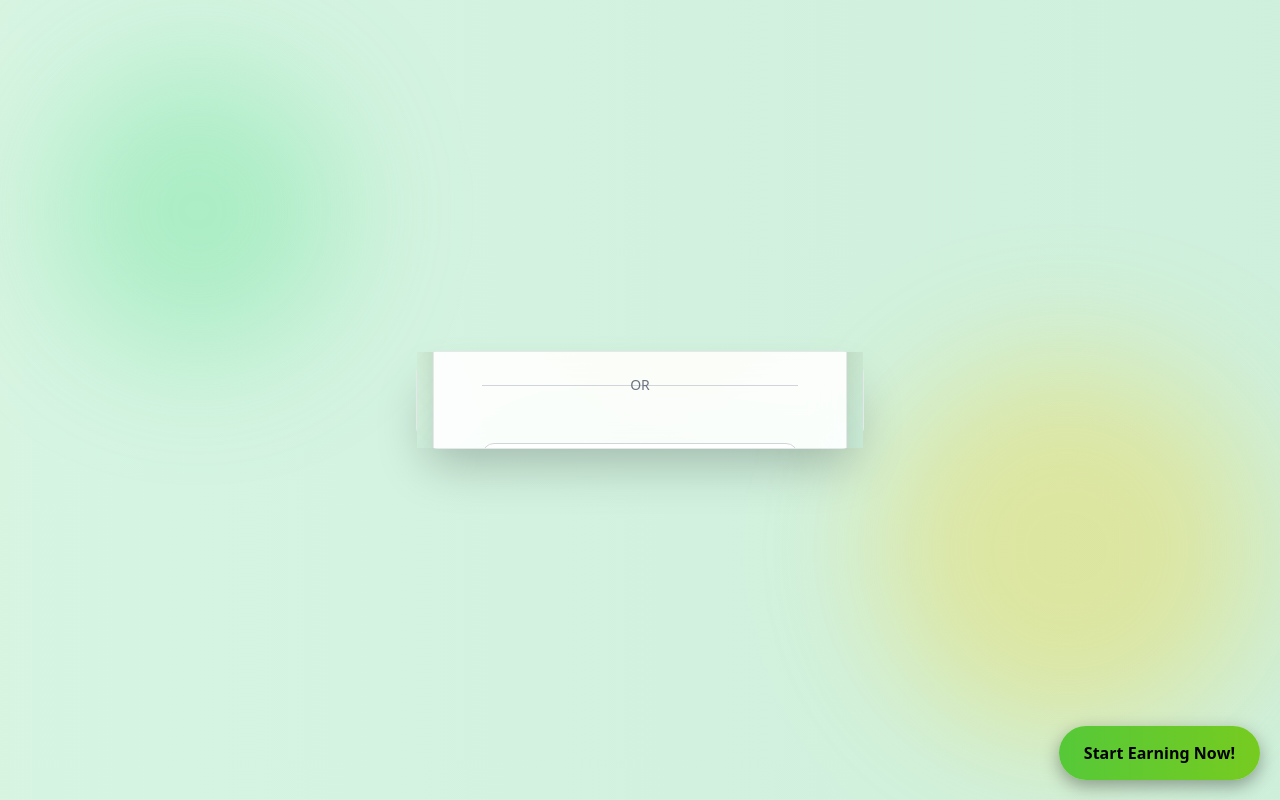
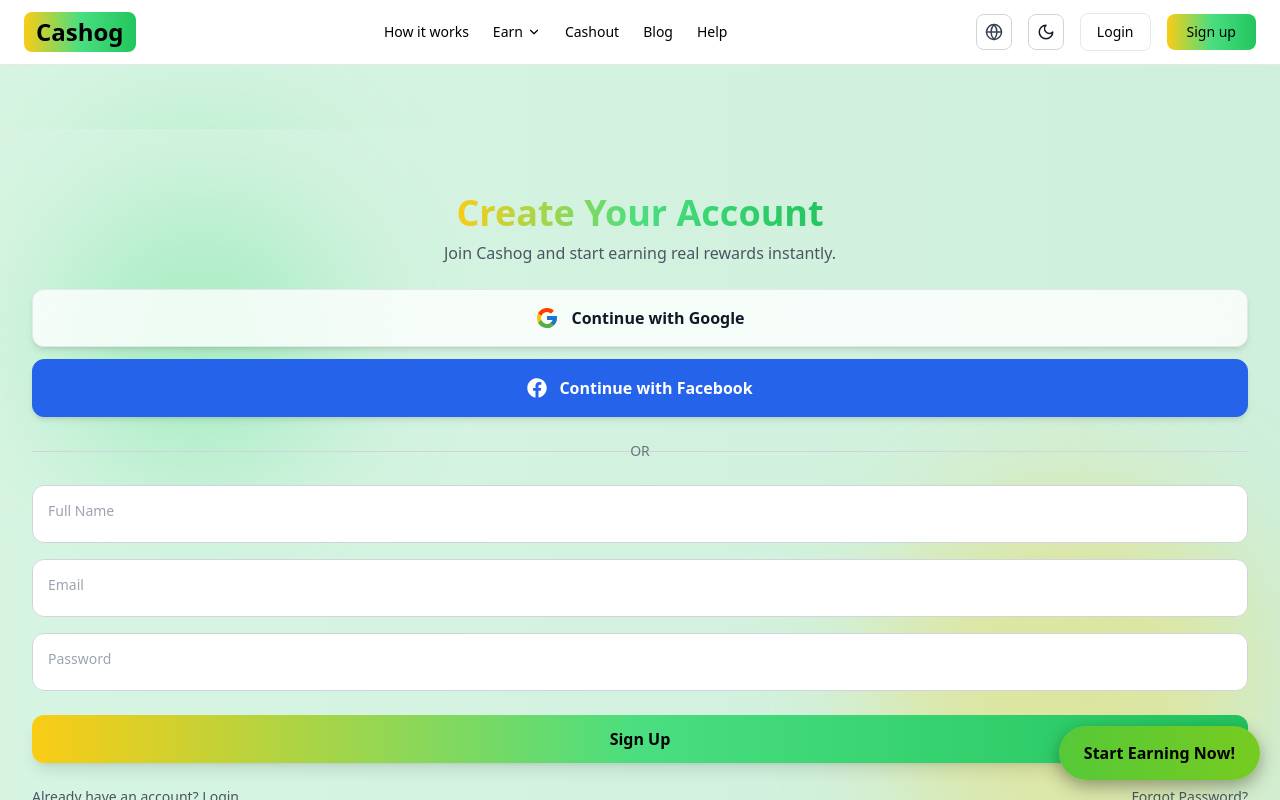
Before and after one commit to tool63/cashin, a Next.js app: page /signup in a window 1280 px wide. Shown: the top 800 px of the page. Built offline with nearby package versions, Linux system fonts and the light colour scheme.

Commit message:
Update layout.tsx

```diff
--- a/app/(auth)/layout.tsx
+++ b/app/(auth)/layout.tsx
@@ -9,18 +9,22 @@ interface AuthLayoutProps {
 
 export default function AuthLayout({ children }: AuthLayoutProps) {
   return (
-    <div className="fixed inset-0 z-50 flex items-center justify-center bg-gray-50 dark:bg-[#070A14] overflow-auto">
-      {/* Animated Background Layers */}
+    <div className="relative w-screen h-screen bg-gray-50 dark:bg-[#070A14] overflow-auto">
+      {/* ============================
+          Animated Background Layers
+      ============================ */}
       <div className="absolute inset-0 animate-gradient bg-gradient-to-r from-yellow-400 via-green-400 to-green-500 opacity-20 dark:opacity-10"></div>
       <div className="absolute w-72 h-72 bg-green-400/30 rounded-full blur-3xl animate-float top-20 left-10"></div>
       <div className="absolute w-96 h-96 bg-yellow-400/30 rounded-full blur-3xl animate-float animation-delay-2000 bottom-10 right-10"></div>
 
-      {/* Centered Modal Card */}
+      {/* ============================
+          Full Screen Content
+      ============================ */}
       <motion.div
-        initial={{ opacity: 0, scale: 0.95 }}
-        animate={{ opacity: 1, scale: 1 }}
-        transition={{ duration: 0.3 }}
-        className="relative z-10 w-full max-w-md mx-4 bg-white/90 dark:bg-[#0B0E1A]/90 backdrop-blur-lg border border-gray-200 dark:border-gray-700 rounded-3xl shadow-2xl p-6 sm:p-12 flex flex-col gap-6"
+        initial={{ opacity: 0 }}
+        animate={{ opacity: 1 }}
+        transition={{ duration: 0.5 }}
+        className="relative z-10 w-full min-h-screen flex flex-col items-center justify-start pt-16 px-4 sm:px-8 pb-16"
       >
         {children}
       </motion.div>
```
